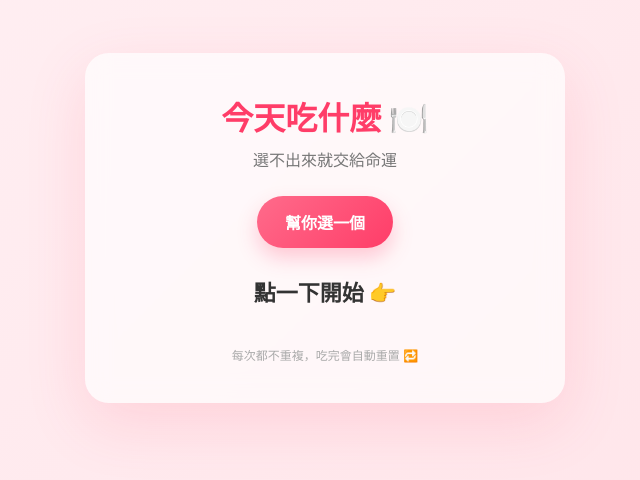
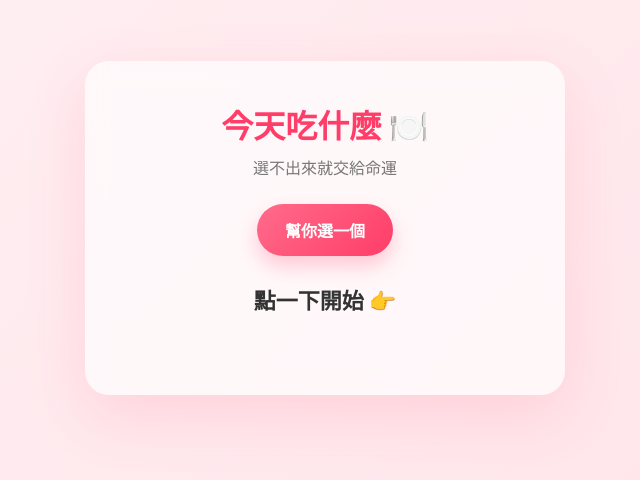
Before and after one commit to jenniffer35942-crypto/Food-picker, a plain HTML site: page index.html in a window 1280 px wide. Shown: the part 172-652 px from the top of the page, without its empty margins (315-955 px from the left). Drawn offline with Linux system fonts and the light colour scheme.

Commit message:
Clear hint text in index.html
Remove hint text from the hint div in index.html.

```diff
--- a/index.html
+++ b/index.html
@@ -110,7 +110,7 @@ h2 {
   <button onclick="pick()">幫你選一個</button>
 
   <h2 id="result">點一下開始 👉</h2>
-  <div class="hint">每次都不重複，吃完會自動重置 🔁</div>
+  <div class="hint"></div>
 </div>
 
 <script>
```
